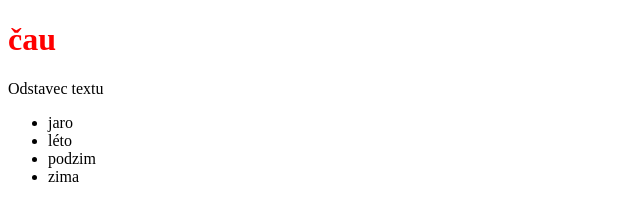
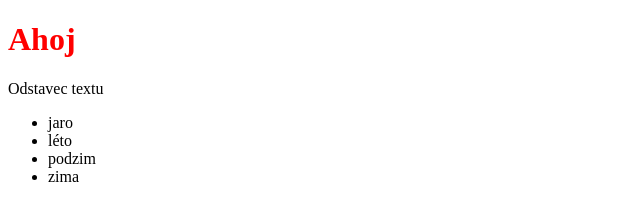
Before and after one commit to evachrustova/mujprojektik, a plain HTML site: page index.html in a window 1280 px wide. Shown: the full height of the page, 0-640 px from the left. Drawn offline with Linux system fonts and the light colour scheme.

Commit message:
zmena na ahoj

```diff
--- a/index.html
+++ b/index.html
@@ -7,7 +7,7 @@
     <link rel="stylesheet" href="style.css">
 </head>
 <body>
-    <h1>čau</h1>
+    <h1>Ahoj</h1>
 <p>Odstavec textu</p>
 <ul>
     <li>jaro</li>
```
